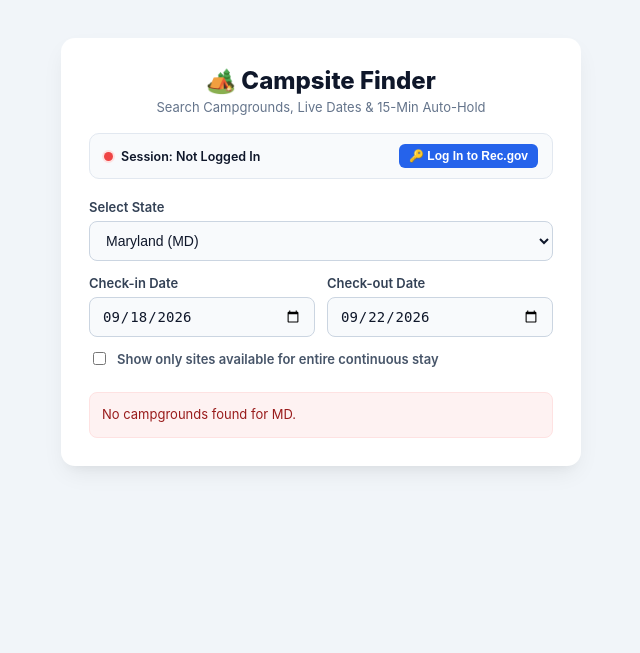
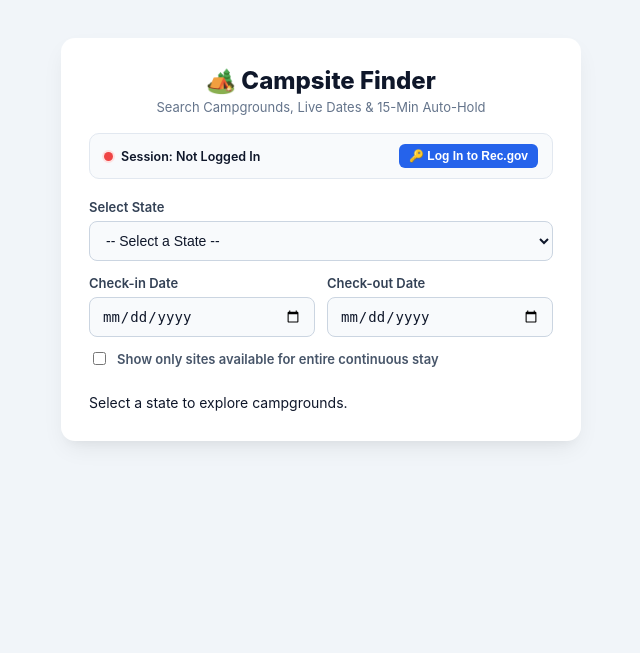
Before and after one commit to Devarshhb2424/Temporary_scraper, a FastAPI app: page / in a window 1280 px wide. Shown: the top 653 px of the page, without its empty margins (319-959 px from the left). Run offline with FastAPI, Linux system fonts and the light colour scheme; data that the repository does not hold is empty.

Commit message:
Update command-line arguments for flexibility and enhance date input validation in the UI

```diff
--- a/main.py
+++ b/main.py
@@ -606,10 +606,10 @@ if __name__ == "__main__":
     parser = argparse.ArgumentParser(description="Recreation.gov Campsite Availability & Auto-Hold Server")
     parser.add_argument("--login", action="store_true", help="Launch interactive login browser to save session")
     parser.add_argument("--hold", action="store_true", help="Directly trigger auto-hold for a campsite")
-    parser.add_argument("--facility-id", type=str, default="232507", help="Campground Facility ID")
+    parser.add_argument("--facility-id", type=str, default="", help="Campground Facility ID")
     parser.add_argument("--campsite-id", type=str, default="", help="Campsite ID to hold")
-    parser.add_argument("--start", type=str, default="2026-09-20", help="Start date YYYY-MM-DD")
-    parser.add_argument("--end", type=str, default="2026-09-22", help="End date YYYY-MM-DD")
+    parser.add_argument("--start", type=str, default="", help="Start date YYYY-MM-DD")
+    parser.add_argument("--end", type=str, default="", help="End date YYYY-MM-DD")
     parser.add_argument("--host", type=str, default="0.0.0.0", help="Host to bind server")
     parser.add_argument("--port", type=int, default=8000, help="Port to bind server")
 
--- a/templates/index.html
+++ b/templates/index.html
@@ -449,9 +449,9 @@
     <form id="state-form" onsubmit="return false;">
         <label for="state">Select State</label>
         <select name="state" id="state" required>
-            <option value="">-- Select a State --</option>
+            <option value="" disabled selected>-- Select a State --</option>
             {% for state in states %}
-                <option value="{{ state.abbreviation }}" {% if state.abbreviation == 'MD' %}selected{% endif %}>
+                <option value="{{ state.abbreviation }}">
                     {{ state.name }} ({{ state.abbreviation }})
                 </option>
             {% endfor %}
@@ -460,12 +460,12 @@
         <div class="date-grid">
             <div>
                 <label for="start-date">Check-in Date</label>
-                <input type="date" id="start-date" required>
+                <input type="date" id="start-date" required placeholder="Select check-in date">
             </div>
 
             <div>
                 <label for="end-date">Check-out Date</label>
-                <input type="date" id="end-date" required>
+                <input type="date" id="end-date" required placeholder="Select check-out date">
             </div>
         </div>
 
@@ -493,16 +493,21 @@
     const cartHoldBanner = document.getElementById('cart-hold-banner');
     const holdCountdown = document.getElementById('hold-countdown');
 
-    // Default to upcoming dates
+    // Restrict dates to today or future
     const today = new Date();
-    const defaultStart = new Date(today);
-    defaultStart.setDate(today.getDate() + 2);
-    const defaultEnd = new Date(today);
-    defaultEnd.setDate(today.getDate() + 6);
+    const todayStr = today.toISOString().split('T')[0];
+    startDateInput.min = todayStr;
+    endDateInput.min = todayStr;
 
-    const fmtDate = (d) => d.toISOString().split('T')[0];
-    startDateInput.value = fmtDate(defaultStart);
-    endDateInput.value = fmtDate(defaultEnd);
+    // Synchronize check-out date minimum with selected check-in date
+    startDateInput.addEventListener('change', function () {
+        if (this.value) {
+            endDateInput.min = this.value;
+            if (endDateInput.value && endDateInput.value < this.value) {
+                endDateInput.value = this.value;
+            }
+        }
+    });
 
     let currentPage = 1;
     let currentStateCode = stateSelect.value || '';
```
